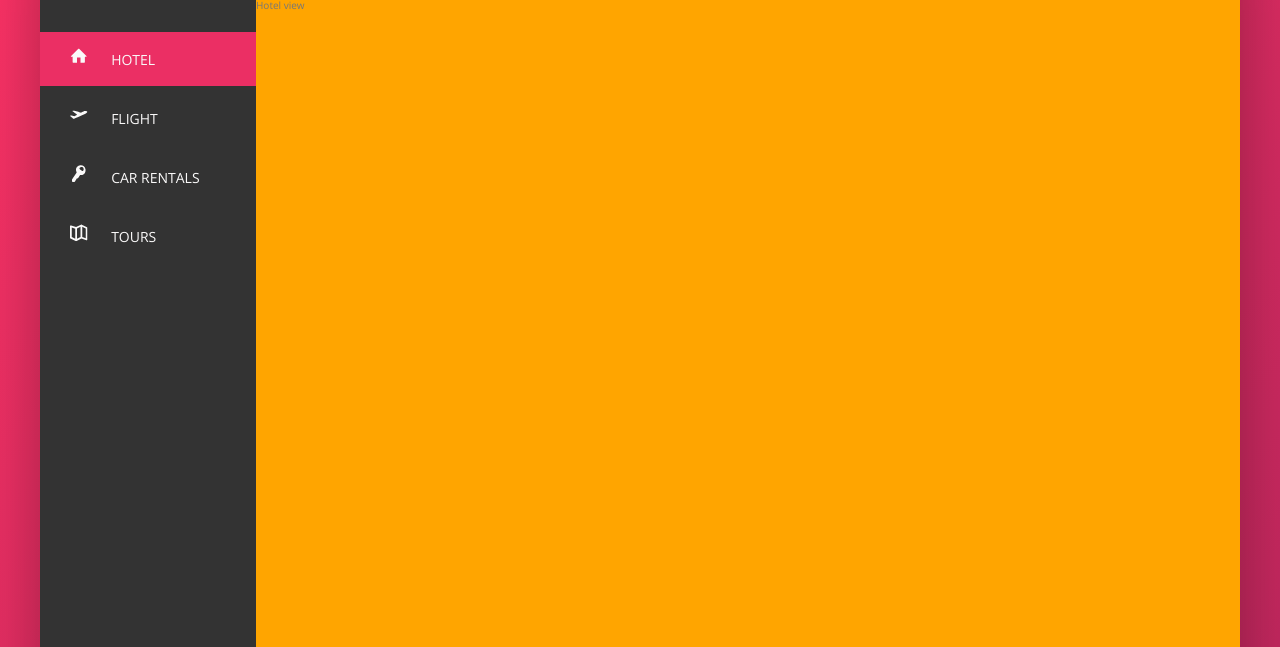
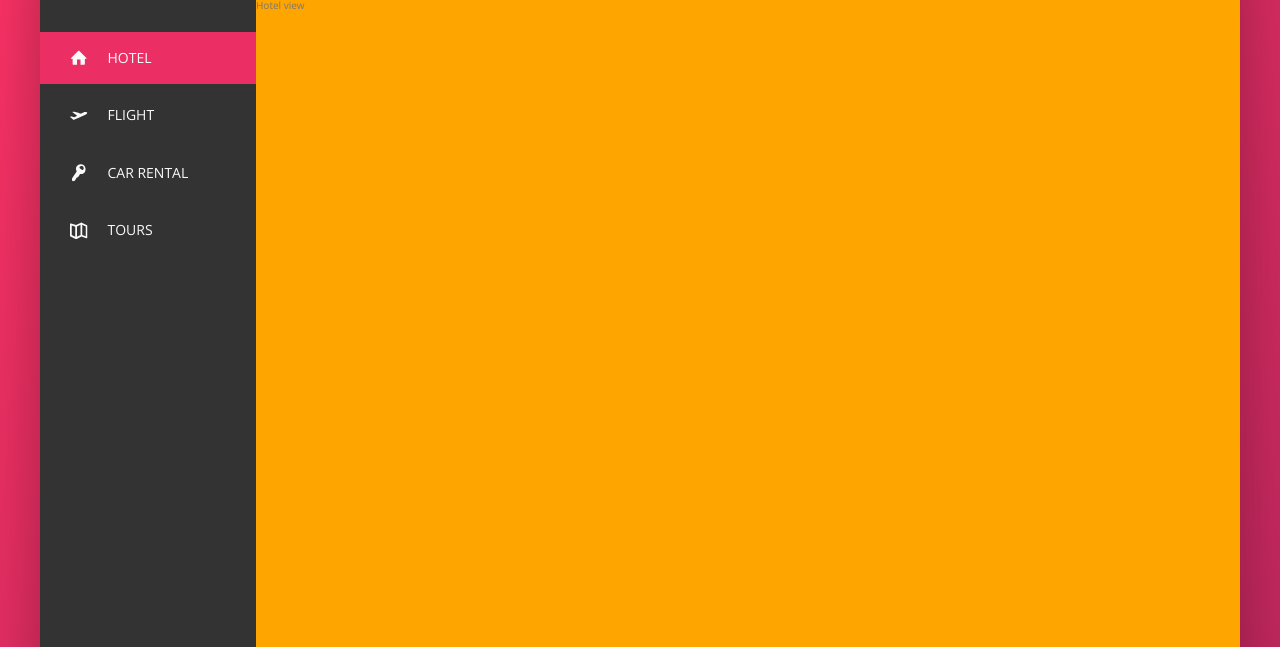
Before and after one commit to singhvikram26/Trillo, a website: page index.html in a window 1280 px wide. Shown: the part 153-800 px from the top of the page. Drawn offline with nearby package versions, Linux system fonts and the light colour scheme.

Commit message:
corrected side nav icon center allignment

```diff
--- a/index.html
+++ b/index.html
@@ -69,7 +69,7 @@
                                 <svg class="side-nav__icon">
                                     <use xlink:href="img/sprite.svg#icon-key"></use>
                                 </svg>
-                                <span>Car rentals</span>
+                                <span>Car rental</span>
                             </a>
                         </li>
                         <li class="side-nav__item">
--- a/sass/_components.scss
+++ b/sass/_components.scss
@@ -167,6 +167,9 @@
         padding: 1.5rem 3rem;
         position: relative;
         z-index: 15;
+
+        display: flex;
+        align-items: center;
     }
 
     &__icon{
```
Also changed, not shown: css/style.css.
